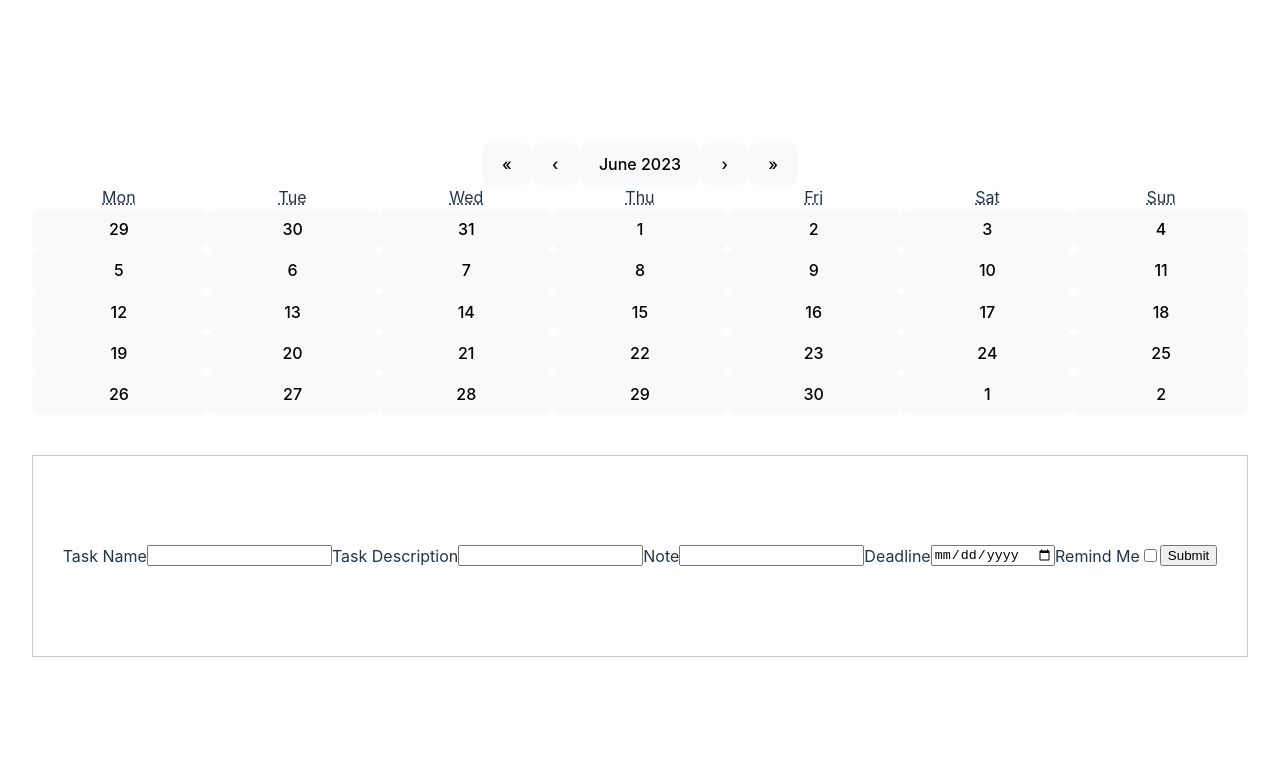
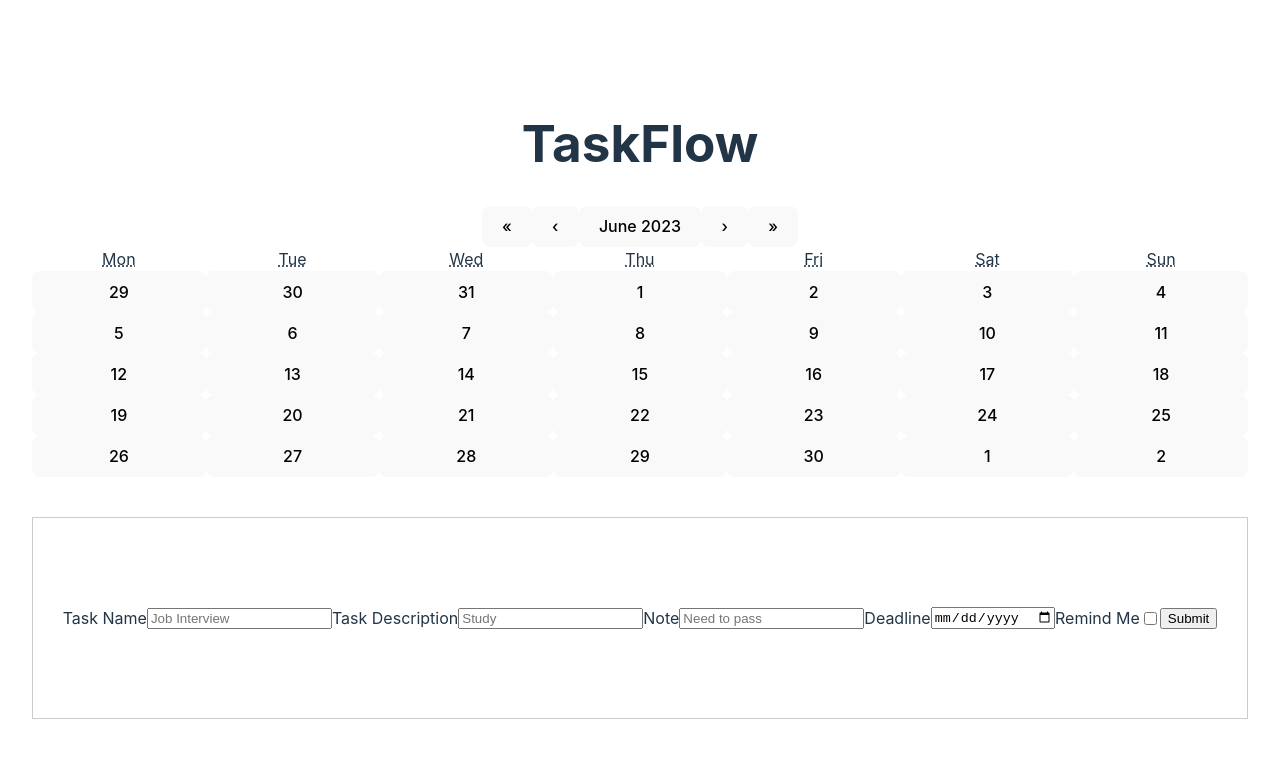
Before and after one commit to CSCI-40500-77100-Summer-2023/project-group-2, a React (Vite) app: page / in a window 1280 px wide. Shown: the top 758 px of the page. Built offline with nearby package versions, Linux system fonts and the light colour scheme.

Commit message:
added visual feedback

```diff
--- a/src/App.css
+++ b/src/App.css
@@ -3,6 +3,14 @@
   margin: 0 auto;
   padding: 2rem;
   text-align: center;
+}
+
+h1 {
+  transition: all 0.5s ease-in-out;
+}
+
+h1:hover {
+  transform: scale(1.4);
 }
 
 .task-form form {
--- a/src/assets/components/home/CalanderComponent.jsx
+++ b/src/assets/components/home/CalanderComponent.jsx
@@ -45,16 +45,19 @@ const CalendarComponent = () => {
     return (
         <>
             <div>
+                <h1>TaskFlow</h1>
+            </div>
+            <div>
                 <Calendar onChange={onChange} value={value} onClickDay={calendarClickHandler} />
             </div>
             <div className='task-form'>
                 <form onSubmit={formSubmitHandler}>
                     <label>Task Name</label>
-                    <input type="text" name="taskName" />
+                    <input type="text" name="taskName" placeholder='Job Interview' />
                     <label>Task Description</label>
-                    <input type="text" name="taskDescription" />
+                    <input type="text" name="taskDescription" placeholder='Study'/>
                     <label>Note</label>
-                    <input type="text" name="note" />
+                    <input type="text" name="note" placeholder='Need to pass'/>
                     <label>Deadline</label>
                     <input type="date" name="deadline" />
                     <label>Remind Me</label>
```
